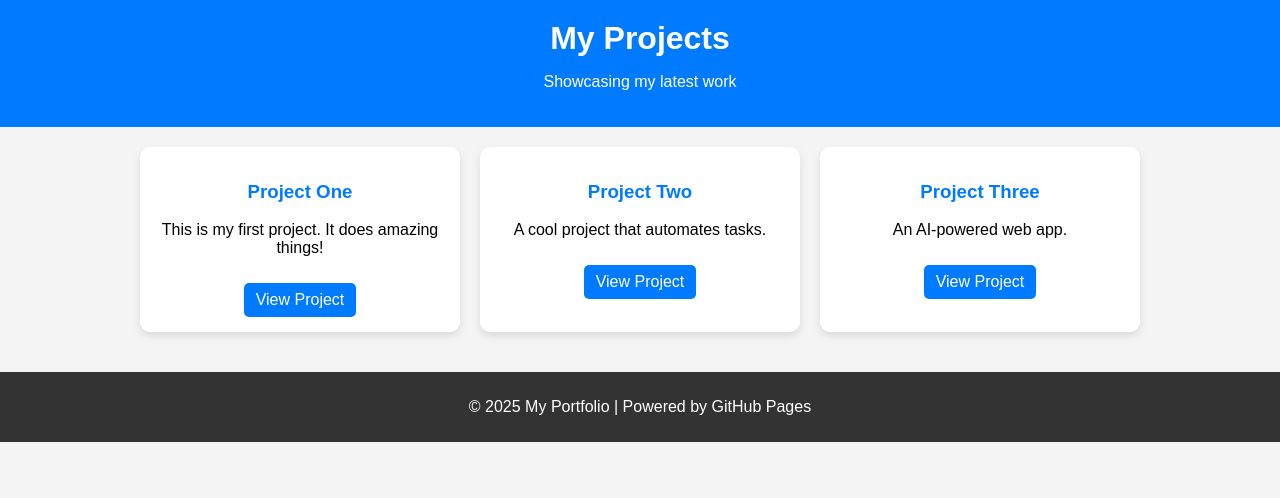
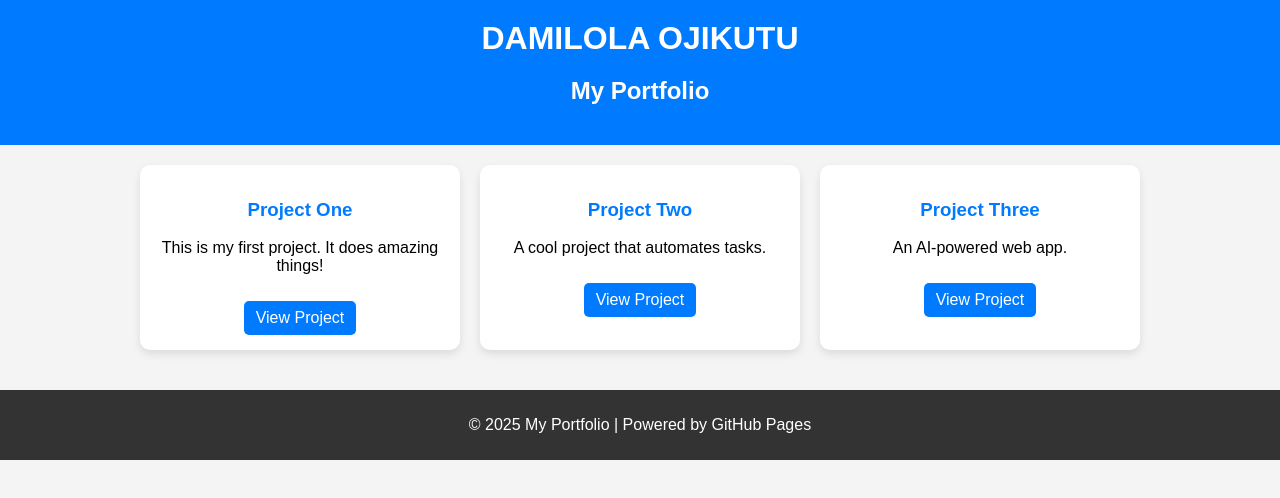
Before and after one commit to Headofstate-data/data-visualisations, a plain HTML site: page index.html in a window 1280 px wide. Drawn offline with Linux system fonts and the light colour scheme.

Commit message:
Update index.html

```diff
--- a/index.html
+++ b/index.html
@@ -8,8 +8,8 @@
 </head>
 <body>
     <header>
-        <h1>My Projects</h1>
-        <p>Showcasing my latest work</p>
+        <h1>DAMILOLA OJIKUTU</h1>
+        <h2>My Portfolio</h2>
     </header>
 
     <main>
```
